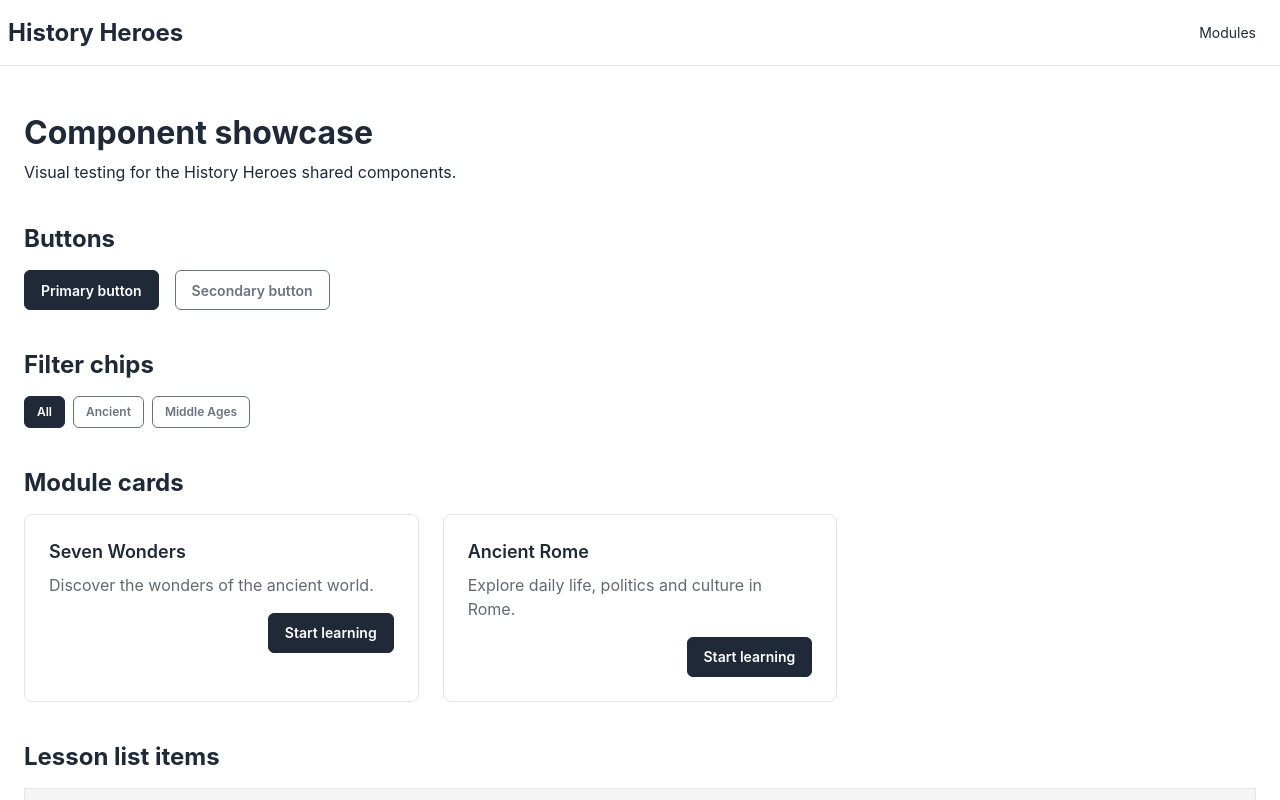
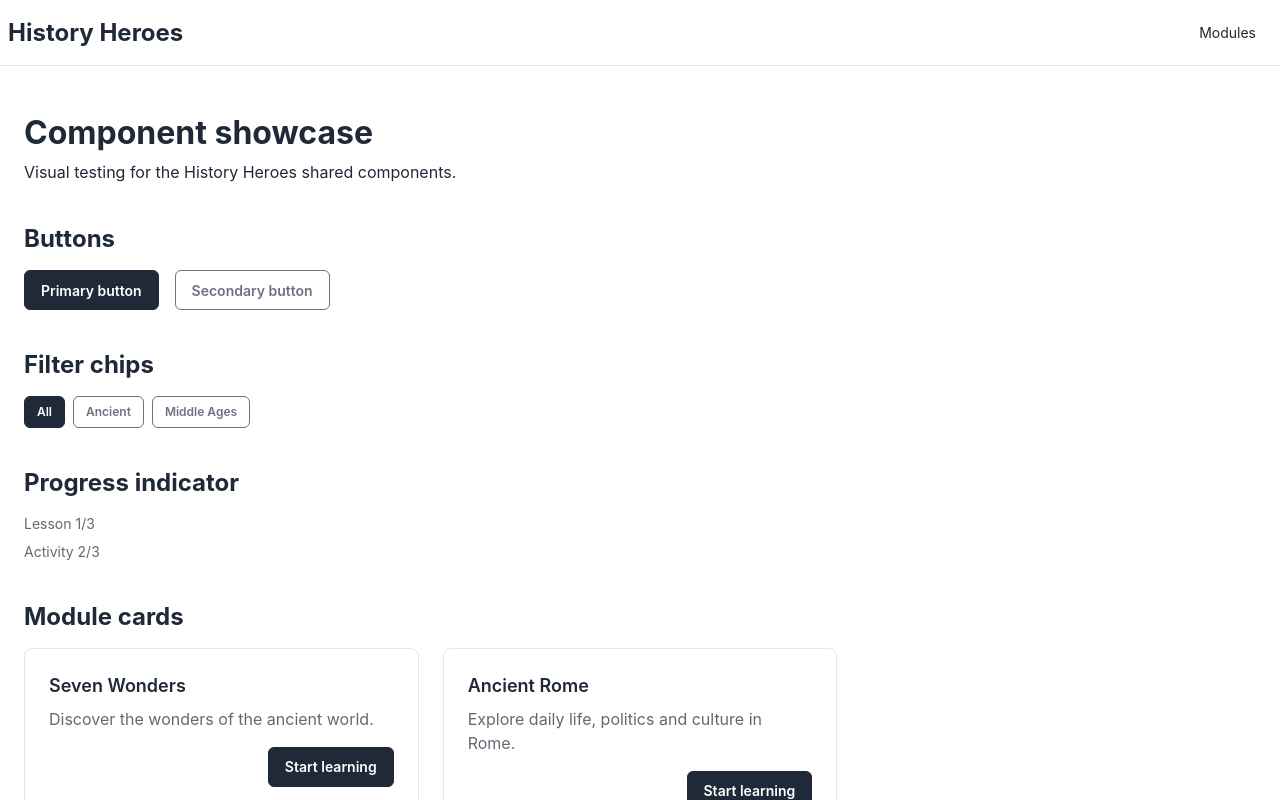
Before and after one commit to freeCodeCamp-Summer-Cohort-2026/history-heroes, a React (Vite) app in the folder client/: page /components in a window 1280 px wide. Shown: the top 800 px of the page. Built offline with nearby package versions, Linux system fonts and the light colour scheme.

Commit message:
feat(client): add ProgressIndicator component and update ComponentShowcase with progress visuals (#80)

```diff
--- a/client/src/App.tsx
+++ b/client/src/App.tsx
@@ -16,8 +16,8 @@ function App() {
           path="/modules/:moduleId/lessons/:lessonId"
           element={<LessonPage />}
         />
+        <Route path="components" element={<ComponentShowcase />} />
         <Route path="*" element={<NotFoundPage />} />
-        <Route path="components" element={<ComponentShowcase />} />
       </Route>
     </Routes>
   )
--- a/client/src/components/ComponentShowcase.tsx
+++ b/client/src/components/ComponentShowcase.tsx
@@ -5,6 +5,7 @@ import FeedbackState from './FeedbackState'
 import LessonListItem from './LessonListItem'
 import ModuleCard from './ModuleCard'
 import FilterChips from './FilterChips'
+import ProgressIndicator from './ProgressIndicator'
 
 export default function ComponentShowcase() {
   return (
@@ -19,7 +20,6 @@ export default function ComponentShowcase() {
       {/* Buttons */}
       <section className="space-y-4">
         <h2 className="text-heading">Buttons</h2>
-
         <div className="flex flex-wrap gap-4">
           <Button>Primary button</Button>
           <Button variant="secondary">Secondary button</Button>
@@ -36,16 +36,23 @@ export default function ComponentShowcase() {
         />
       </section>
 
+      {/* Progress Indicator */}
+      <section className="space-y-4">
+        <h2 className="text-heading">Progress indicator</h2>
+        <div className="space-y-2">
+          <ProgressIndicator current={1} total={3} label="Lesson" />
+          <ProgressIndicator current={2} total={3} label="Activity" />
+        </div>
+      </section>
+
       {/* Module cards */}
       <section className="space-y-4">
         <h2 className="text-heading">Module cards</h2>
-
         <div className="grid grid-cols-1 gap-6 md:grid-cols-2 lg:grid-cols-3">
           <ModuleCard
             title="Seven Wonders"
             description="Discover the wonders of the ancient world."
           />
-
           <ModuleCard
             title="Ancient Rome"
             description="Explore daily life, politics and culture in Rome."
@@ -56,20 +63,17 @@ export default function ComponentShowcase() {
       {/* Lesson list */}
       <section className="space-y-4">
         <h2 className="text-heading">Lesson list items</h2>
-
         <div className="space-y-3">
           <LessonListItem
             title="Locked lesson"
             description="You must complete the previous lesson first."
             state="locked"
           />
-
           <LessonListItem
             title="Unlocked lesson"
             description="Ready to start learning."
             state="unlocked"
           />
-
           <LessonListItem
             title="Completed lesson"
             description="You've finished this lesson."
@@ -81,13 +85,11 @@ export default function ComponentShowcase() {
       {/* Feedback */}
       <section className="space-y-4">
         <h2 className="text-heading">Feedback states</h2>
-
         <div className="space-y-4">
           <FeedbackState
             type="correct"
             message="Your answer matches the expected order."
           />
-
           <FeedbackState
             type="not-yet"
             message="The first two events are out of order."
--- /dev/null
+++ b/client/src/components/ProgressIndicator.tsx
@@ -0,0 +1,17 @@
+type ProgressIndicatorProps = {
+  current: number
+  total: number
+  label?: string
+}
+
+export default function ProgressIndicator({
+  current,
+  total,
+  label = 'Lesson',
+}: ProgressIndicatorProps) {
+  return (
+    <div className="text-sm text-base-content/70">
+      {label} {current}/{total}
+    </div>
+  )
+}
--- a/client/src/index.css
+++ b/client/src/index.css
@@ -16,6 +16,7 @@
 
   /* Brand / primary */
   --color-primary: #1f2937;
+  --color-primary-focus: #334155;
   --color-primary-content: #ffffff;
 
   /* Secondary */
```
